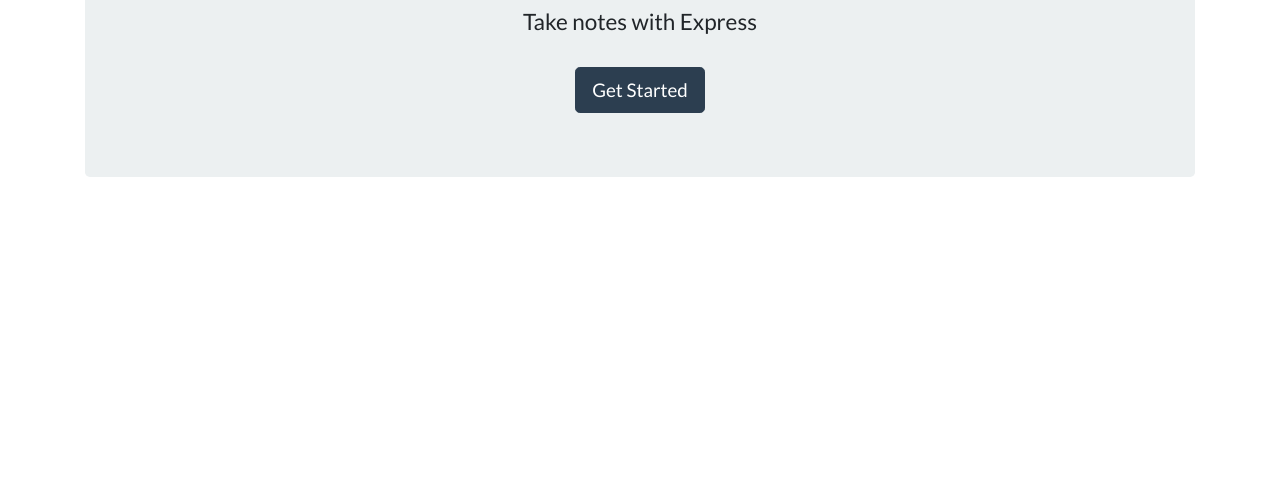
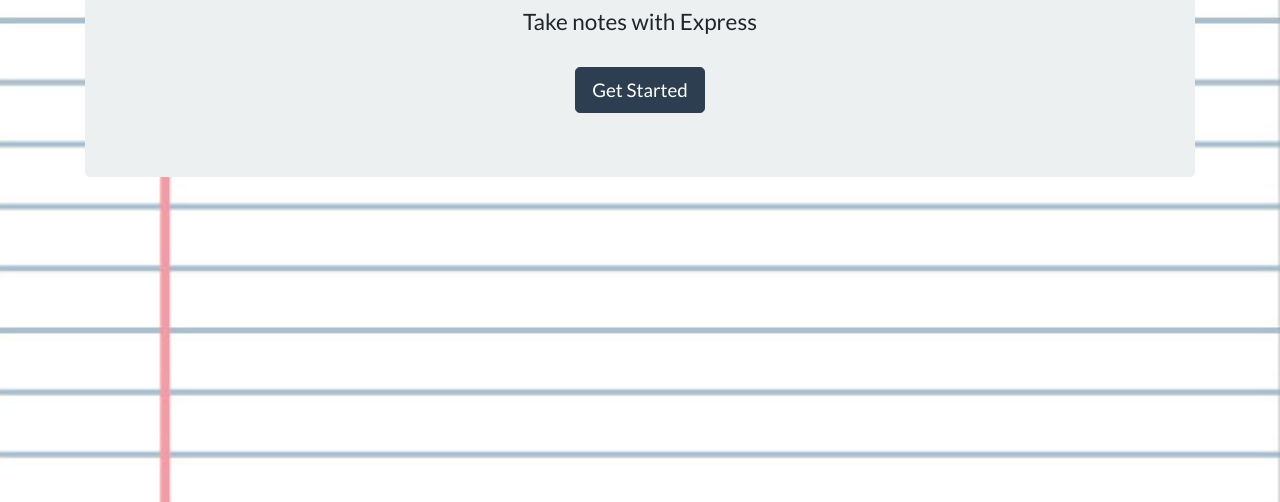
Before and after one commit to thusted/NoteTaker, a website: page public/index.html in a window 1280 px wide. Shown: the part 298-800 px from the top of the page. Drawn offline with nearby package versions, Linux system fonts and the light colour scheme; no server answers.

Commit message:
Changing background of landing page

```diff
--- a/public/assets/css/styles.css
+++ b/public/assets/css/styles.css
@@ -68,3 +68,8 @@
   padding: 20px;
   cursor: pointer;
 }
+
+#landingPageContainer {
+  background-image: url("../images/notebook.jpeg");
+  background-size: cover;
+}
--- a/public/index.html
+++ b/public/index.html
@@ -8,9 +8,10 @@
   <meta http-equiv="X-UA-Compatible" content="ie=edge">
   <title>Note Taker</title>
   <link rel="stylesheet" href="https://cdnjs.cloudflare.com/ajax/libs/bootswatch/4.1.3/flatly/bootstrap.min.css" />
+  <link rel="stylesheet" href="assets/css/styles.css">
 </head>
 
-<body>
+<body id="landingPageContainer">
   <nav class="navbar navbar-dark bg-dark">
     <a class="navbar-brand" href="/">Note Taker
     </a>
```
